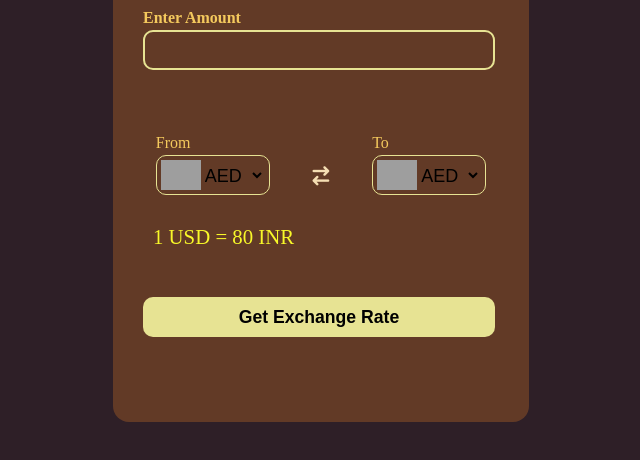
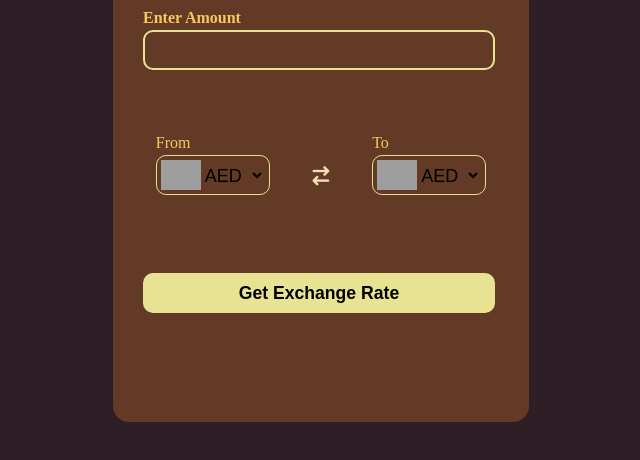
Before and after one commit to Dhruv07Maurya/Currency-Converter, a plain HTML site: page webdev/index.html in a window 1280 px wide. Shown: the part 218-678 px from the top of the page, without its empty margins (319-959 px from the left). Drawn offline with Linux system fonts and the light colour scheme; no server answers; grey boxes are pictures that could not be loaded.

Commit message:
index.html

```diff
--- a/webdev/index.html
+++ b/webdev/index.html
@@ -36,7 +36,7 @@
           </div>
         </div>
 
-        <div style="color:rgb(248, 248, 41);" class="final-val">1 USD = 80 INR</div>
+        <div style="color:rgb(248, 248, 41);" class="final-val"></div>
 
         <button class="submit">Get Exchange Rate</button>
 
```
